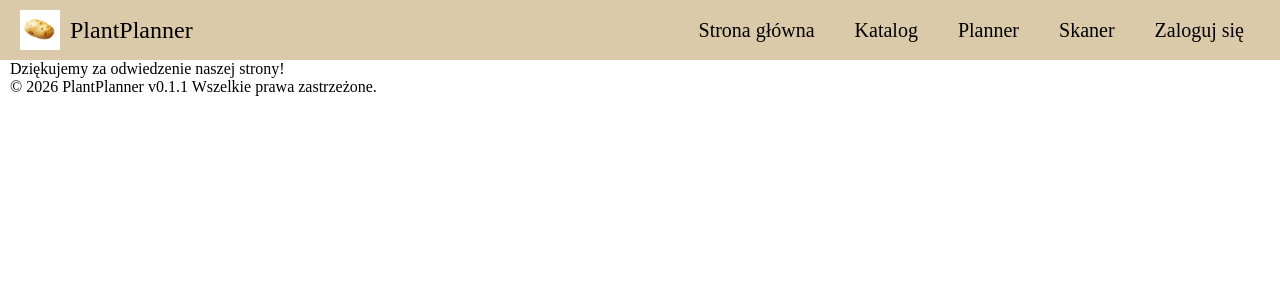
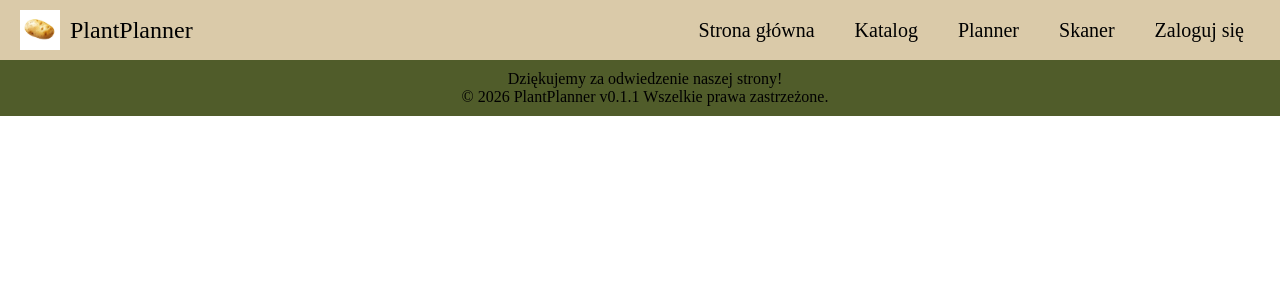
Before and after one commit to Kinga-W/Projekt-zespolowy-2026, a React (Vite) app in the folder planter/: page / in a window 1280 px wide. Shown: the top 300 px of the page. Built offline with nearby package versions, Linux system fonts and the light colour scheme; no server answers.

Commit message:
style: footer

```diff
--- a/planter/src/styles/index.css
+++ b/planter/src/styles/index.css
@@ -56,6 +56,7 @@ Link {
 main {
   background-color: var(--color-secondary-light);
   background-image: url('/bg-pattern.png');
+  heigth: 100%;
 }
 
 body:has(.plant-popup:modal) {
@@ -70,3 +71,11 @@ button:hover {
   filter: brightness(85%);
   cursor: pointer;
 }
+
+footer{
+  background-color: var(--color-secondary);
+  padding: 10px;
+  display: flex;
+  flex-direction: column;
+  align-items: center;
+}
```
